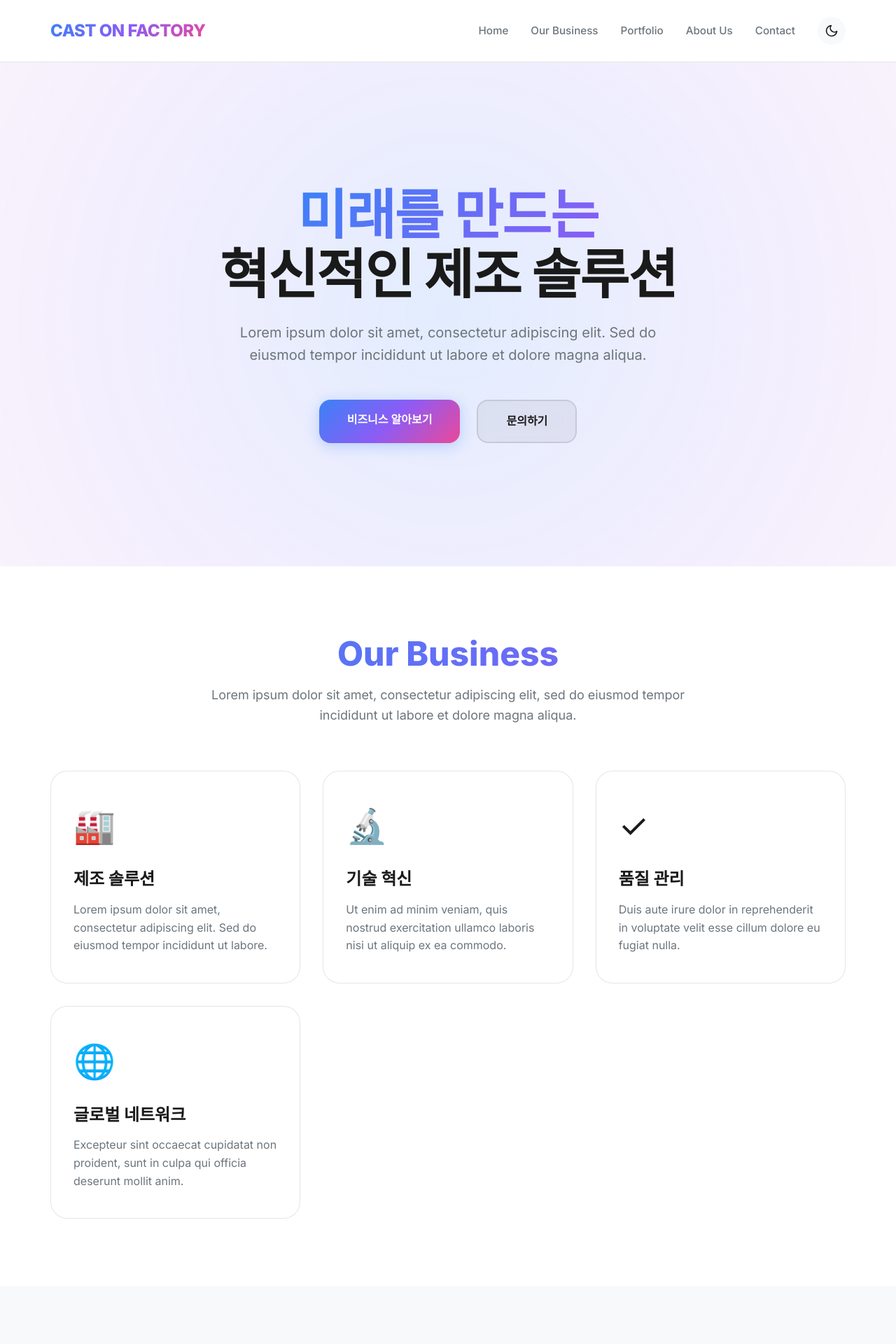
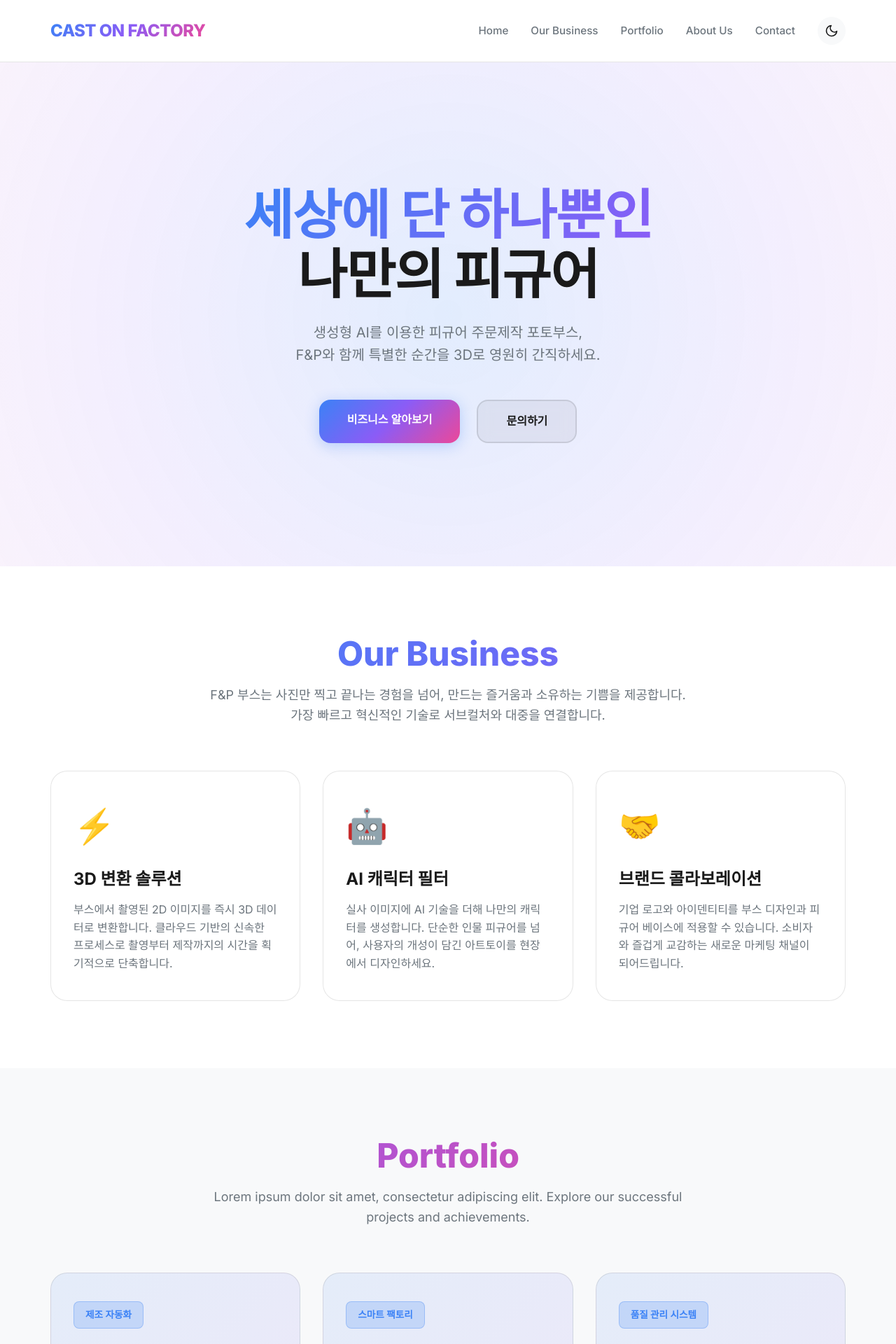
Before and after one commit to castonfactory-kr/castonfactory, a Next.js app: page / in a window 1280 px wide. Shown: the top 1920 px of the page at 70% size. Built offline with nearby package versions, Linux system fonts and the light colour scheme.

Commit message:
feat: Update temp company information from placeholder, addresses, and contact details across various sections.

```diff
--- a/src/components/AboutUs.tsx
+++ b/src/components/AboutUs.tsx
@@ -3,16 +3,16 @@ import styles from './AboutUs.module.css'
 export default function AboutUs() {
     const values = [
         {
-            title: "혁신",
-            description: "Lorem ipsum dolor sit amet, consectetur adipiscing elit.",
+            title: "공정의 신속화",
+            description: "2D 이미지를 3D로 즉시 변환하고 클라우드 데이터 처리를 통해 작업 시간과 비용을 획기적으로 절감합니다.",
         },
         {
-            title: "품질",
-            description: "Sed do eiusmod tempor incididunt ut labore et dolore.",
+            title: "AI가 만드는 나",
+            description: "단순 피규어를 넘어, AI 필터를 통해 나를 닮은 매력적인 캐릭터 피규어를 생성합니다.",
         },
         {
-            title: "신뢰",
-            description: "Ut enim ad minim veniam, quis nostrud exercitation.",
+            title: "무한한 확장성",
+            description: "브랜드 아이덴티티를 담은 부스 디자인과 콜라보레이션으로 강력한 바이럴 마케팅 효과를 창출합니다.",
         }
     ]
 
@@ -21,32 +21,36 @@ export default function AboutUs() {
             <div className={styles.container}>
                 <div className={styles.grid}>
                     <div className={styles.content}>
-                        <h2 className={styles.title}>About Us</h2>
+                        <h2 className={styles.title}>Why F&P Booth?</h2>
                         <p className={styles.description}>
-                            Lorem ipsum dolor sit amet, consectetur adipiscing elit, sed do eiusmod tempor incididunt ut labore et dolore magna aliqua.
-                            Ut enim ad minim veniam, quis nostrud exercitation ullamco laboris nisi ut aliquip ex ea commodo consequat.
+                            <strong>"왜 피규어 산업은 멈춰있을까?"</strong><br/>
+                            대학에서 조소를 전공하고 피규어 업계에서 일하며 늘 품었던 의문이었습니다.
+                            변화하는 트렌드에 대응하기 힘들었던 기존 피규어 시장의 한계를 넘기 위해,
+                            4~5년 전부터 대중화된 포토부스 문화와 피규어 산업의 접점을 찾았습니다.
                         </p>
                         <p className={styles.description}>
-                            Duis aute irure dolor in reprehenderit in voluptate velit esse cillum dolore eu fugiat nulla pariatur.
-                            Excepteur sint occaecat cupidatat non proident, sunt in culpa qui officia deserunt mollit anim id est laborum.
+                            F&P(Figure & Poto) 부스는 <strong>AI 기술과 3D 모델링 자동화</strong>를 통해
+                            추가적인 장비 없이 포토부스 이용만으로도 누구나 쉽고 빠르고 저렴하게 자신만의 피규어를 제작할 수 있는
+                            솔루션을 제공합니다. '취향'이 존중받는 시대, 우리는 서브컬처를 코어컬처로
+                            이끌며 새로운 즐거움을 창조합니다.
                         </p>
                         <div className={styles.stats}>
                             <div className={styles.stat}>
-                                <div className={styles.statNumber}>15+</div>
-                                <div className={styles.statLabel}>Years Experience</div>
+                                <div className={styles.statNumber}>180%</div>
+                                <div className={styles.statLabel}>전년대비 성장률</div>
                             </div>
                             <div className={styles.stat}>
-                                <div className={styles.statNumber}>200+</div>
-                                <div className={styles.statLabel}>Projects</div>
+                                <div className={styles.statNumber}>300+</div>
+                                <div className={styles.statLabel}>피규어 제작 경험</div>
                             </div>
                             <div className={styles.stat}>
-                                <div className={styles.statNumber}>50+</div>
-                                <div className={styles.statLabel}>Clients</div>
+                                <div className={styles.statNumber}>20억+</div>
+                                <div className={styles.statLabel}>모기업 연매출</div>
                             </div>
                         </div>
                     </div>
                     <div className={styles.values}>
-                        <h3 className={styles.valuesTitle}>Our Values</h3>
+                        <h3 className={styles.valuesTitle}>Core Values</h3>
                         <div className={styles.valuesList}>
                             {values.map((value, index) => (
                                 <div key={index} className={styles.valueItem}>
--- a/src/components/HeroSection.tsx
+++ b/src/components/HeroSection.tsx
@@ -6,13 +6,13 @@ export default function HeroSection() {
             <div className={styles.container}>
                 <div className={styles.content}>
                     <h1 className={styles.title}>
-                        <span className={styles.gradientText}>미래를 만드는</span>
+                        <span className={styles.gradientText}>세상에 단 하나뿐인</span>
                         <br />
-                        혁신적인 제조 솔루션
+                        나만의 피규어
                     </h1>
                     <p className={styles.subtitle}>
-                        Lorem ipsum dolor sit amet, consectetur adipiscing elit.
-                        Sed do eiusmod tempor incididunt ut labore et dolore magna aliqua.
+                        생성형 AI를 이용한 피규어 주문제작 포토부스,<br />
+                        F&P와 함께 특별한 순간을 3D로 영원히 간직하세요.
                     </p>
                     <div className={styles.cta}>
                         <a href="#business" className={styles.primaryButton}>
--- a/src/components/LocationSection.tsx
+++ b/src/components/LocationSection.tsx
@@ -5,39 +5,38 @@ export default function LocationSection() {
         <section className={styles.location}>
             <div className={styles.container}>
                 <div className={styles.header}>
-                    <h2 className={styles.title}>Location</h2>
-                    <p className={styles.subtitle}>Find us at our office</p>
+                    <h2 className={styles.title}>Location & Contact</h2>
+                    <p className={styles.subtitle}>F&P 부스를 경험하고 싶으시다면 언제든 방문해 주세요.</p>
                 </div>
                 <div className={styles.grid}>
                     <div className={styles.mapPlaceholder}>
                         <div className={styles.mapContent}>
                             <div className={styles.mapIcon}>📍</div>
-                            <p className={styles.mapText}>지도 위치</p>
-                            <p className={styles.mapSubtext}>실제 지도는 Google Maps API 또는 Naver Maps API를 연동하여 표시할 수 있습니다.</p>
+                            <p className={styles.mapText}>오시는 길</p>
+                            <p className={styles.mapSubtext}>서울 성동구 연무장길 (성수동)<br/>Cast on Factory 본사 및 쇼룸</p>
                         </div>
                     </div>
                     <div className={styles.info}>
                         <div className={styles.infoCard}>
                             <h3 className={styles.infoTitle}>본사 주소</h3>
                             <p className={styles.infoText}>
-                                서울특별시 강남구 테헤란로 123<br />
-                                Castonfactory 빌딩 10층
+                                서울특별시 성동구 연무장길 00<br />
+                                Cast on Factory 빌딩 3층
                             </p>
                         </div>
                         <div className={styles.infoCard}>
                             <h3 className={styles.infoTitle}>연락처</h3>
                             <p className={styles.infoText}>
                                 Tel: 02-1234-5678<br />
-                                Fax: 02-1234-5679<br />
-                                Email: info@castonfactory.com
+                                Email: contact@castonfactory.com
                             </p>
                         </div>
                         <div className={styles.infoCard}>
-                            <h3 className={styles.infoTitle}>근무 시간</h3>
+                            <h3 className={styles.infoTitle}>운영 시간</h3>
                             <p className={styles.infoText}>
-                                월 - 금: 09:00 - 18:00<br />
-                                토, 일: 휴무<br />
-                                점심시간: 12:00 - 13:00
+                                평일: 10:00 - 19:00<br />
+                                점심시간: 12:00 - 13:00<br />
+                                주말 및 공휴일: 휴무
                             </p>
                         </div>
                     </div>
--- a/src/components/OurBusiness.tsx
+++ b/src/components/OurBusiness.tsx
@@ -3,24 +3,19 @@ import styles from './OurBusiness.module.css'
 export default function OurBusiness() {
     const services = [
         {
-            title: "제조 솔루션",
-            description: "Lorem ipsum dolor sit amet, consectetur adipiscing elit. Sed do eiusmod tempor incididunt ut labore.",
-            icon: "🏭"
+            title: "3D 변환 솔루션",
+            description: "부스에서 촬영된 2D 이미지를 즉시 3D 데이터로 변환합니다. 클라우드 기반의 신속한 프로세스로 촬영부터 제작까지의 시간을 획기적으로 단축합니다.",
+            icon: "⚡"
         },
         {
-            title: "기술 혁신",
-            description: "Ut enim ad minim veniam, quis nostrud exercitation ullamco laboris nisi ut aliquip ex ea commodo.",
-            icon: "🔬"
+            title: "AI 캐릭터 필터",
+            description: "실사 이미지에 AI 기술을 더해 나만의 캐릭터를 생성합니다. 단순한 인물 피규어를 넘어, 사용자의 개성이 담긴 아트토이를 현장에서 디자인하세요.",
+            icon: "🤖"
         },
         {
-            title: "품질 관리",
-            description: "Duis aute irure dolor in reprehenderit in voluptate velit esse cillum dolore eu fugiat nulla.",
-            icon: "✓"
-        },
-        {
-            title: "글로벌 네트워크",
-            description: "Excepteur sint occaecat cupidatat non proident, sunt in culpa qui officia deserunt mollit anim.",
-            icon: "🌐"
+            title: "브랜드 콜라보레이션",
+            description: "기업 로고와 아이덴티티를 부스 디자인과 피규어 베이스에 적용할 수 있습니다. 소비자와 즐겁게 교감하는 새로운 마케팅 채널이 되어드립니다.",
+            icon: "🤝"
         }
     ]
 
@@ -30,7 +25,8 @@ export default function OurBusiness() {
                 <div className={styles.header}>
                     <h2 className={styles.title}>Our Business</h2>
                     <p className={styles.subtitle}>
-                        Lorem ipsum dolor sit amet, consectetur adipiscing elit, sed do eiusmod tempor incididunt ut labore et dolore magna aliqua.
+                        F&P 부스는 사진만 찍고 끝나는 경험을 넘어, 만드는 즐거움과 소유하는 기쁨을 제공합니다.<br/>
+                        가장 빠르고 혁신적인 기술로 서브컬처와 대중을 연결합니다.
                     </p>
                 </div>
                 <div className={styles.grid}>
```
